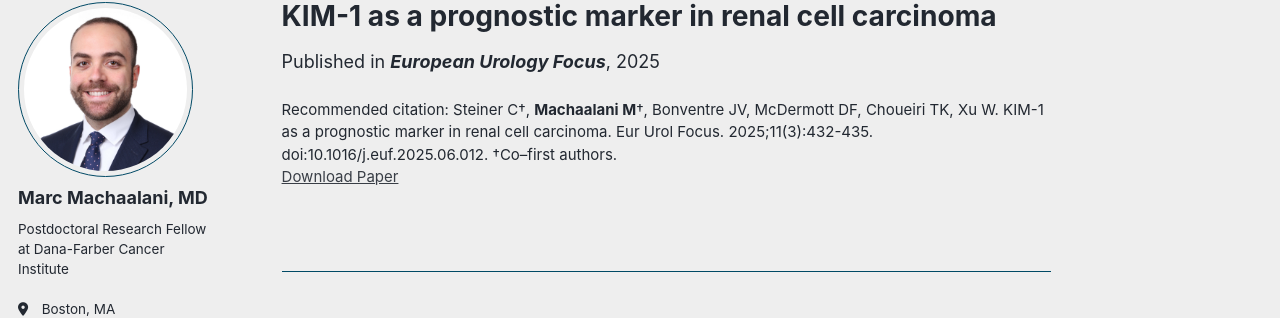
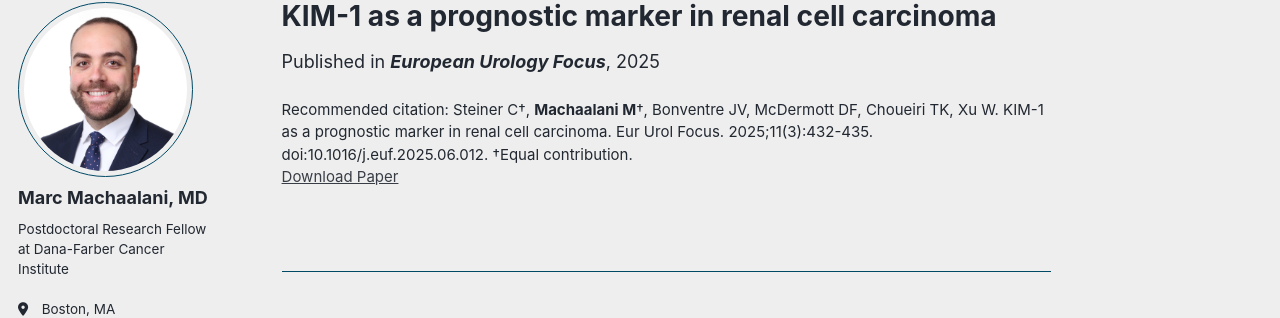
Before and after one commit to MarcMachaalani/marcmachaalani.github.io, a Jekyll site: the page built from _publications/2025-05-01-kim1-prognostic-rcc.md, in a window 1280 px wide. Shown: the part 97-415 px from the top of the page. Built offline with Jekyll 4.4.1, drawn with Linux system fonts in a browser that asks for light colours; some web fonts are replaced; a script bundle is joined from its source files by our own code; library files that are not in the unit come from our copies.

Commit message:
Update 2025-05-01-kim1-prognostic-rcc.md

```diff
--- a/_publications/2025-05-01-kim1-prognostic-rcc.md
+++ b/_publications/2025-05-01-kim1-prognostic-rcc.md
@@ -7,5 +7,5 @@ excerpt: "Review and clinical perspective highlighting KIM-1 as a promising noni
 date: 2025-05-01
 venue: "<strong>European Urology Focus</strong>"
 paperurl: "https://doi.org/10.1016/j.euf.2025.06.012"
-citation: "Steiner C†, <strong>Machaalani M</strong>†, Bonventre JV, McDermott DF, Choueiri TK, Xu W. KIM-1 as a prognostic marker in renal cell carcinoma. Eur Urol Focus. 2025;11(3):432-435. doi:10.1016/j.euf.2025.06.012. †Co–first authors."
+citation: "Steiner C†, <strong>Machaalani M</strong>†, Bonventre JV, McDermott DF, Choueiri TK, Xu W. KIM-1 as a prognostic marker in renal cell carcinoma. Eur Urol Focus. 2025;11(3):432-435. doi:10.1016/j.euf.2025.06.012. †Equal contribution."
 ---
```
